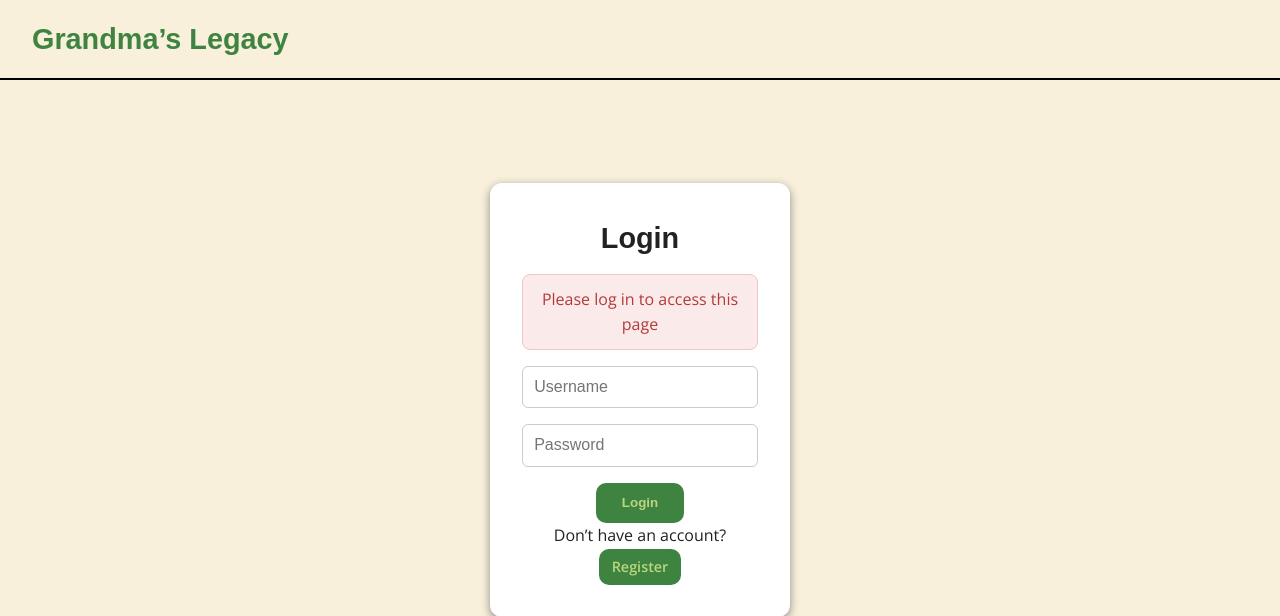
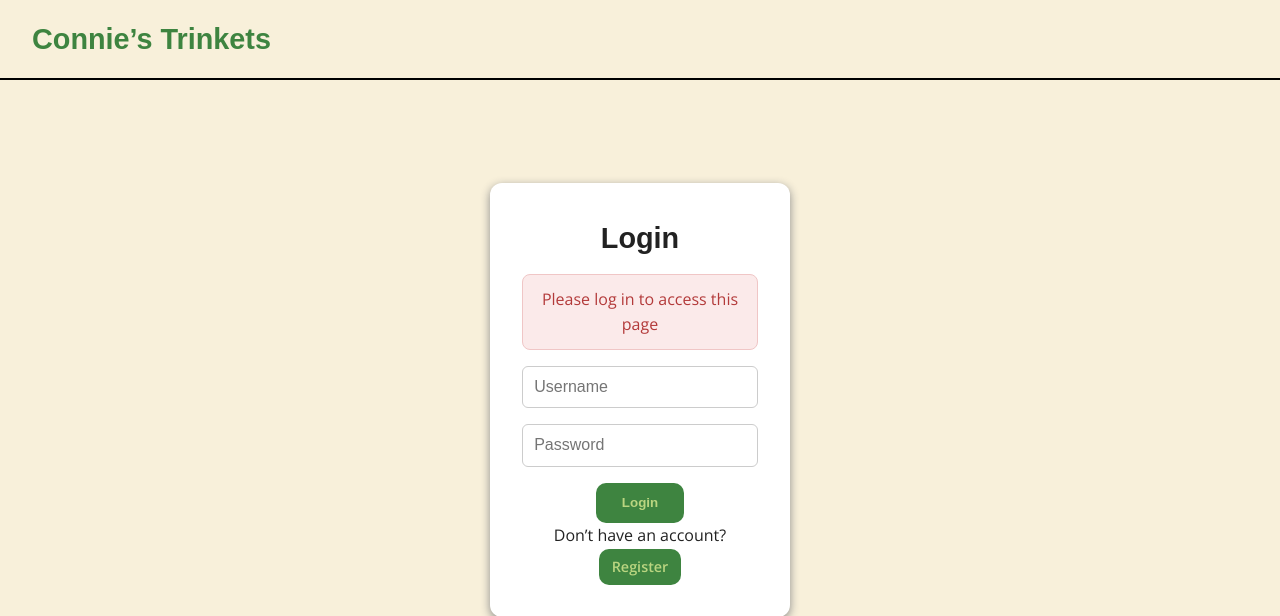
Before and after one commit to kajzawesome/ConniesTrinkets, a Node server app: page /market in a window 1280 px wide. Shown: the top 616 px of the page. Run offline with Node 20, Linux system fonts and the light colour scheme.

Commit message:
updated titles on pages

```diff
--- a/views/account.ejs
+++ b/views/account.ejs
@@ -2,7 +2,7 @@
 <html lang="en">
 <head>
   <meta charset="UTF-8" />
-  <title>My Account | Grandma’s Legacy</title>
+  <title>My Account | Connie’s Trinkets</title>
   <link rel="stylesheet" href="/css/style.css">
   <script src="/js/script.js"></script>
 </head>
@@ -10,7 +10,7 @@
 
   <!-- 🌿 Header -->
   <header class="site-header">
-    <div class="logo"><h2>Grandma’s Legacy</h2></div>
+    <div class="logo"><h2>Connie’s Trinkets</h2></div>
     <nav class="nav-menu">
       <a href="/">Home</a>
       <a href="/market">Market</a>
--- a/views/login.ejs
+++ b/views/login.ejs
@@ -2,14 +2,14 @@
 <html lang="en">
 <head>
   <meta charset="UTF-8" />
-  <title>Login | Grandma’s Legacy</title>
+  <title>Login | Connie’s Trinkets</title>
   <link rel="stylesheet" href="/css/style.css">
   <script src="/js/script.js"></script>
 </head>
 <body>
 
   <header class="site-header">
-    <div class="logo"><h2>Grandma’s Legacy</h2></div>
+    <div class="logo"><h2>Connie’s Trinkets</h2></div>
   </header>
 
   <section class="login-section">
--- a/views/market.ejs
+++ b/views/market.ejs
@@ -2,14 +2,14 @@
 <html lang="en">
 <head>
   <meta charset="UTF-8" />
-  <title>Market | Grandma’s Legacy</title>
+  <title>Market | Connie’s Trinkets</title>
   <link rel="stylesheet" href="/css/style.css">
 </head>
 <body>
 
   <!-- Header -->
   <header class="site-header">
-    <div class="logo"><h2>Grandma’s Legacy</h2></div>
+    <div class="logo"><h2>Connie’s Trinkets</h2></div>
     <nav class="nav-menu">
       <a href="/">Home</a>
       <a href="/market">All Items</a>
```
